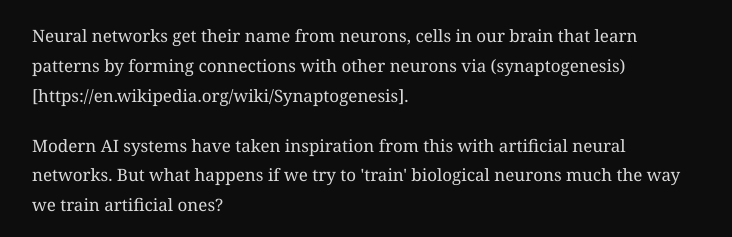
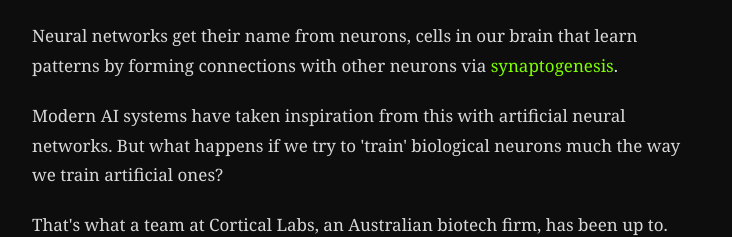
Before and after one commit to AbhiByte/abhibyte.github.io, an Eleventy site: page src/posts/doom-in-a-dish.md in a window 1280 px wide. Shown: the part 239-476 px from the top of the page, without its empty margins (272-1004 px from the left). Built offline with nearby package versions, Linux system fonts and the light colour scheme; Eleventy itself is replaced by a stand-in of ours; files that its build step writes are made by us from their sources.

Commit message:
link fix

```diff
--- a/src/posts/doom-in-a-dish.md
+++ b/src/posts/doom-in-a-dish.md
@@ -6,7 +6,7 @@ tag: artificial-intelligence
 
 # Overview
 
-Neural networks get their name from neurons, cells in our brain that learn patterns by forming connections with other neurons via (synaptogenesis)[https://en.wikipedia.org/wiki/Synaptogenesis].
+Neural networks get their name from neurons, cells in our brain that learn patterns by forming connections with other neurons via [synaptogenesis](https://en.wikipedia.org/wiki/Synaptogenesis).
 
 Modern AI systems have taken inspiration from this with artificial neural networks. But what happens if we try to 'train' biological neurons much the way we train artificial ones?
 
```
